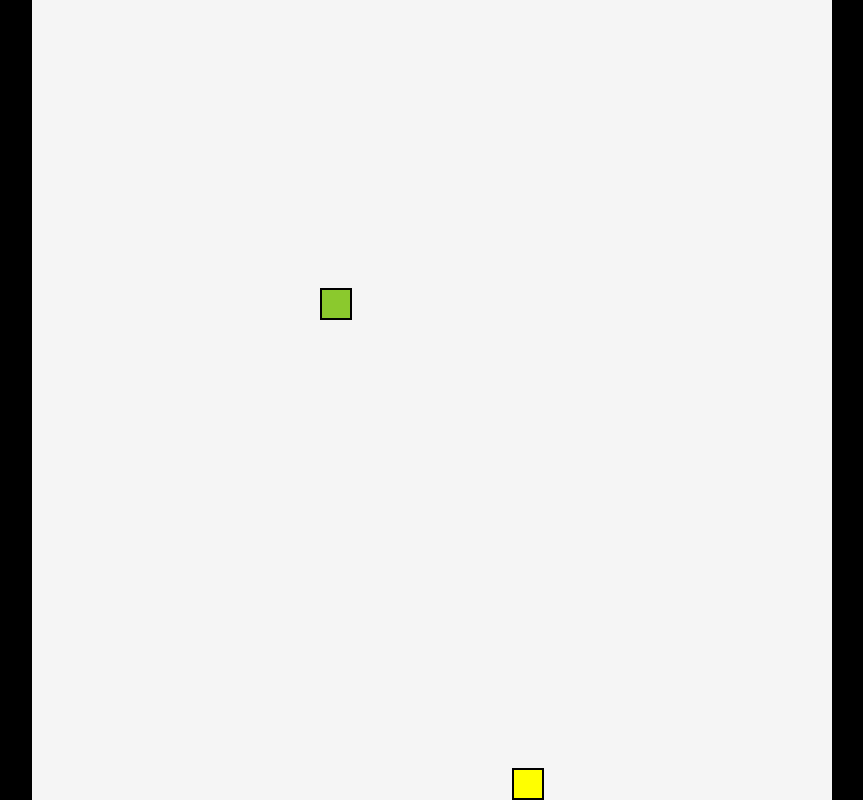
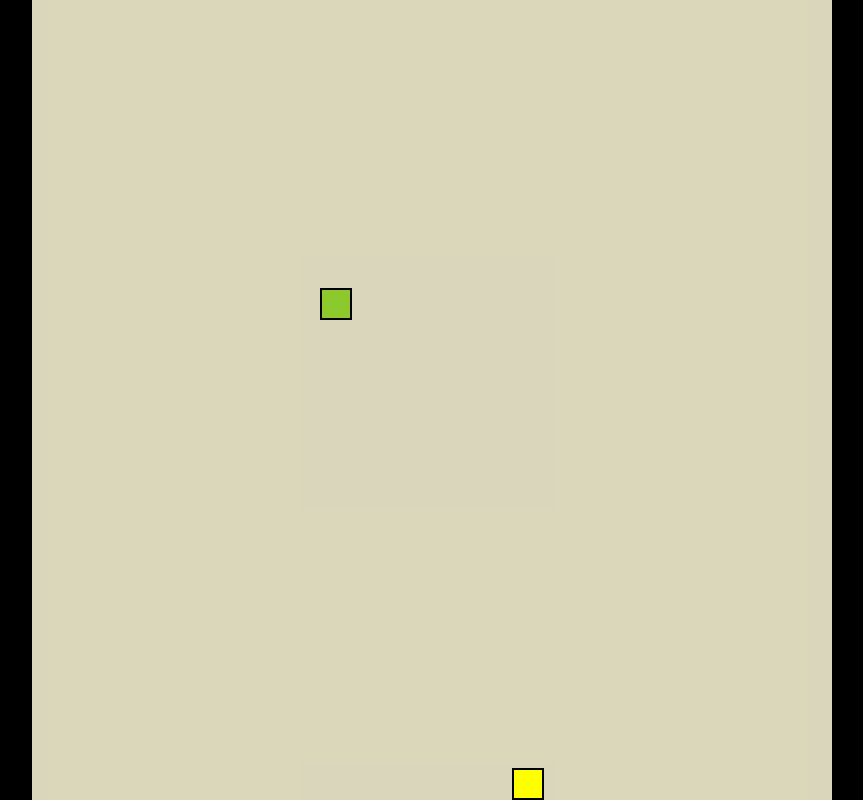
Before and after one commit to walton-benjamin/Snake, a plain HTML site: page index.html in a window 1280 px wide. Shown: the whole page, without its empty margins (208-1071 px from the left). Drawn offline with Linux system fonts and the light colour scheme.

Commit message:
Css Styling updates

```diff
--- a/style.css
+++ b/style.css
@@ -12,7 +12,7 @@ body{
 }
 
 #game-board{
-    background-color: whitesmoke;
+    background-color: rgba(245, 241, 210, 0.89);
     width: 100vmin; /*whichever is the narrowest, */
     height: 100vmin; /* will always have the biggest possible square on screen*/
     display: grid;
```
Also changed, not shown: StartMenu.html (+6 -0 lines).
